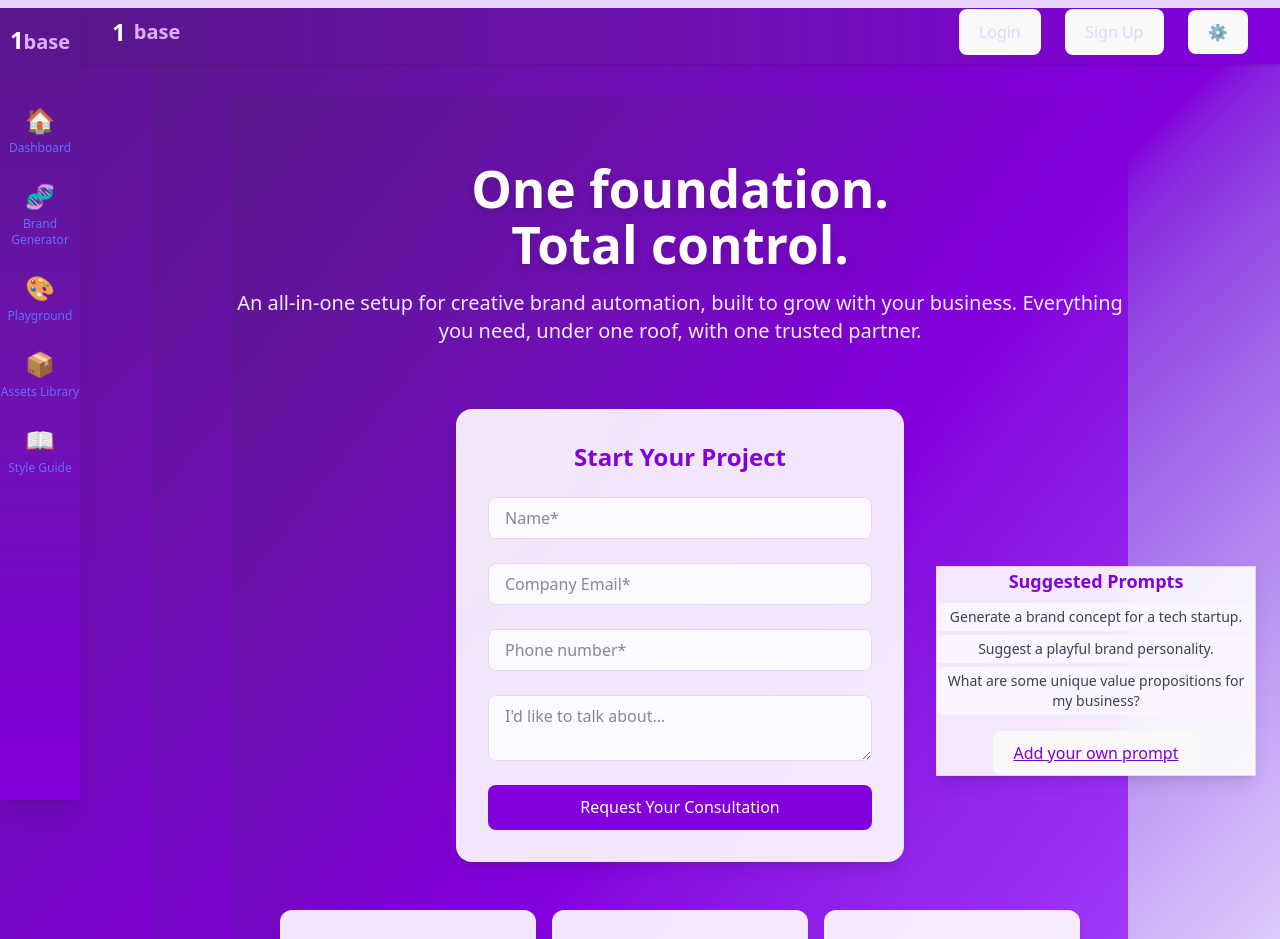
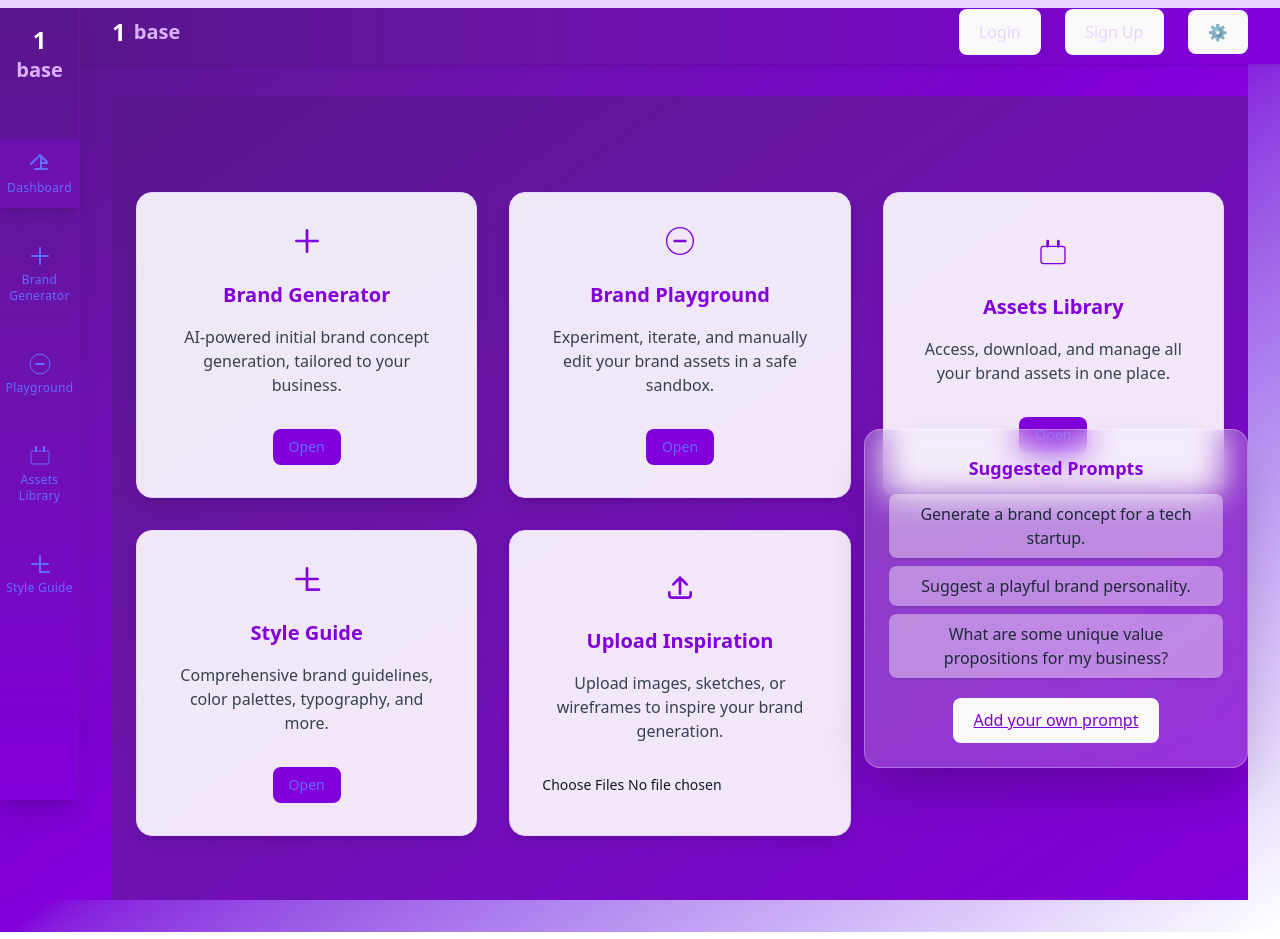
Before and after one commit to aman-ifza/1base, a React (Vite) app in the folder frontend/: page / in a window 1280 px wide. Shown: the top 939 px of the page. Built offline with nearby package versions, Linux system fonts and the light colour scheme.

Commit message:
updated home page

```diff
--- a/frontend/src/App.tsx
+++ b/frontend/src/App.tsx
@@ -1,4 +1,4 @@
-import { BrowserRouter as Router, Routes, Route } from 'react-router-dom';
+import { BrowserRouter as Router, Routes, Route, NavLink } from 'react-router-dom';
 import { useState } from 'react';
 import './App.css';
 import PromptsCard from './components/PromptsCard';
@@ -8,46 +8,63 @@ import Navbar from './components/Navbar';
 
 // Placeholder components for each page
 const Home = () => (
-  <div className="min-h-[80vh] flex flex-col items-center justify-center bg-gradient-to-br from-purple-900 via-purple-700 to-purple-500 relative overflow-hidden">
-    {/* Hero Section */}
-    <div className="w-full max-w-4xl text-center mt-16 mb-8 z-10">
-      <h1 className="text-5xl md:text-6xl font-extrabold text-white drop-shadow-lg mb-4">One foundation.<br />Total control.</h1>
-      <p className="text-lg md:text-xl text-purple-100 mb-8">An all-in-one setup for creative brand automation, built to grow with your business. Everything you need, under one roof, with one trusted partner.</p>
+  <div className="min-h-screen w-full flex flex-col items-center justify-start bg-gradient-to-br from-purple-900 via-purple-800 to-purple-700 py-16 px-6 font-sans">
+    <div className="w-full max-w-6xl grid grid-cols-1 md:grid-cols-2 lg:grid-cols-3 gap-8 mt-8 z-10">
+      {/* Brand Generator Card */}
+      <FeatureCard
+        title="Brand Generator"
+        description="AI-powered initial brand concept generation, tailored to your business."
+        to="/brand-generator"
+        icon={<svg xmlns="http://www.w3.org/2000/svg" className="h-8 w-8 text-primary" fill="none" viewBox="0 0 24 24" stroke="currentColor"><path strokeLinecap="round" strokeLinejoin="round" strokeWidth={2} d="M12 4v16m8-8H4" /></svg>}
+      />
+      {/* Playground Card */}
+      <FeatureCard
+        title="Brand Playground"
+        description="Experiment, iterate, and manually edit your brand assets in a safe sandbox."
+        to="/playground"
+        icon={<svg xmlns="http://www.w3.org/2000/svg" className="h-8 w-8 text-primary" fill="none" viewBox="0 0 24 24" stroke="currentColor"><circle cx="12" cy="12" r="10" /><path strokeLinecap="round" strokeLinejoin="round" strokeWidth={2} d="M8 12h8" /></svg>}
+      />
+      {/* Assets Library Card */}
+      <FeatureCard
+        title="Assets Library"
+        description="Access, download, and manage all your brand assets in one place."
+        to="/assets"
+        icon={<svg xmlns="http://www.w3.org/2000/svg" className="h-8 w-8 text-primary" fill="none" viewBox="0 0 24 24" stroke="currentColor"><rect x="3" y="7" width="18" height="13" rx="2" /><path strokeLinecap="round" strokeLinejoin="round" strokeWidth={2} d="M16 3v4M8 3v4" /></svg>}
+      />
+      {/* Style Guide Card */}
+      <FeatureCard
+        title="Style Guide"
+        description="Comprehensive brand guidelines, color palettes, typography, and more."
+        to="/style-guide"
+        icon={<svg xmlns="http://www.w3.org/2000/svg" className="h-8 w-8 text-primary" fill="none" viewBox="0 0 24 24" stroke="currentColor"><path strokeLinecap="round" strokeLinejoin="round" strokeWidth={2} d="M12 20h9" /><path strokeLinecap="round" strokeLinejoin="round" strokeWidth={2} d="M12 4v16m8-8H4" /></svg>}
+      />
+      {/* Upload Card */}
+      <FeatureCard
+        title="Upload Inspiration"
+        description="Upload images, sketches, or wireframes to inspire your brand generation."
+        to="#"
+        icon={<svg xmlns="http://www.w3.org/2000/svg" className="h-8 w-8 text-primary" fill="none" viewBox="0 0 24 24" stroke="currentColor"><path strokeLinecap="round" strokeLinejoin="round" strokeWidth={2} d="M4 16v2a2 2 0 002 2h12a2 2 0 002-2v-2M7 10l5-5m0 0l5 5m-5-5v12" /></svg>}
+        upload
+      />
     </div>
-    {/* Project Start Card */}
-    <div className="w-full max-w-md bg-card rounded-2xl shadow-2xl p-8 flex flex-col gap-4 z-10">
-      <h2 className="text-2xl font-bold text-primary mb-2">Start Your Project</h2>
-      <input className="rounded-lg border border-purple-200 px-4 py-2 mb-2 bg-white/80" placeholder="Name*" />
-      <input className="rounded-lg border border-purple-200 px-4 py-2 mb-2 bg-white/80" placeholder="Company Email*" />
-      <input className="rounded-lg border border-purple-200 px-4 py-2 mb-2 bg-white/80" placeholder="Phone number*" />
-      <textarea className="rounded-lg border border-purple-200 px-4 py-2 mb-2 bg-white/80" placeholder="I'd like to talk about..." rows={2} />
-      <button className="bg-primary text-white font-semibold py-2 rounded-lg hover:bg-primary-dark transition">Request Your Consultation</button>
-    </div>
-    {/* Quick Actions */}
-    <div className="w-full max-w-4xl flex flex-wrap justify-center gap-4 mt-12 z-10">
-      <div className="bg-card rounded-xl p-6 flex flex-col items-center w-64 shadow-lg">
-        <span className="text-primary font-bold text-lg mb-2">Full Brand Journey</span>
-        <button className="bg-primary text-white px-4 py-2 rounded-lg font-semibold hover:bg-primary-dark transition">Start Now</button>
-      </div>
-      <div className="bg-card rounded-xl p-6 flex flex-col items-center w-64 shadow-lg">
-        <span className="text-primary font-bold text-lg mb-2">Just Need a Logo?</span>
-        <button className="bg-primary text-white px-4 py-2 rounded-lg font-semibold hover:bg-primary-dark transition">Logo Tool</button>
-      </div>
-      <div className="bg-card rounded-xl p-6 flex flex-col items-center w-64 shadow-lg">
-        <span className="text-primary font-bold text-lg mb-2">Only a Color Palette?</span>
-        <button className="bg-primary text-white px-4 py-2 rounded-lg font-semibold hover:bg-primary-dark transition">Palette Tool</button>
-      </div>
-    </div>
-    {/* Upload Section */}
-    <div className="w-full max-w-2xl bg-card rounded-xl p-6 mt-12 flex flex-col items-center shadow-lg z-10">
-      <span className="text-primary font-bold text-lg mb-2">Upload Images or Wireframes</span>
-      <input type="file" className="mb-2" multiple />
-      <p className="text-sm text-gray-700">Upload images, sketches, or wireframes to inspire your brand generation.</p>
-    </div>
-    {/* Background Accent */}
-    <div className="absolute top-0 left-0 w-full h-full bg-gradient-to-br from-purple-900/80 via-purple-700/60 to-purple-500/40 pointer-events-none z-0" />
   </div>
 );
+
+// FeatureCard component for dashboard grid
+function FeatureCard({ title, description, to, icon, upload }: any) {
+  return (
+    <div className="bg-card rounded-2xl shadow-xl p-8 flex flex-col items-center justify-center gap-4 transition transform hover:-translate-y-1 hover:shadow-2xl border border-purple-200 group">
+      <div className="mb-2">{icon}</div>
+      <h3 className="text-xl font-bold text-primary group-hover:text-primary-dark transition">{title}</h3>
+      <p className="text-gray-700 text-center mb-4">{description}</p>
+      {upload ? (
+        <input type="file" className="w-full text-sm" multiple />
+      ) : (
+        <NavLink to={to} className="bg-primary text-white px-4 py-2 rounded-lg font-semibold hover:bg-primary-dark transition text-sm">Open</NavLink>
+      )}
+    </div>
+  );
+}
 
 const Dashboard = () => <div className="p-8 bg-card min-h-[80vh]">User Dashboard</div>;
 const BrandGenerator = () => <div className="p-8 bg-card min-h-[80vh]">Brand DNA Generator</div>;
--- a/frontend/src/components/PromptsCard.tsx
+++ b/frontend/src/components/PromptsCard.tsx
@@ -20,24 +20,24 @@ export default function PromptsCard() {
   };
 
   return (
-    <div className="fixed bottom-6 right-6 w-80 bg-card border border-purple-200 z-50">
-      <h3 className="font-semibold text-lg mb-2 text-primary">Suggested Prompts</h3>
-      <ul className="mb-2 space-y-1">
+    <div className="fixed bottom-8 right-8 w-96 max-w-full bg-white/20 backdrop-blur-lg shadow-2xl rounded-2xl p-6 border border-white/30 z-50 font-sans font-medium text-gray-900">
+      <h3 className="font-semibold text-lg mb-3 text-primary">Suggested Prompts</h3>
+      <ul className="mb-3 space-y-2">
         {prompts.map((prompt, idx) => (
-          <li key={idx} className="text-sm text-gray-700 bg-purple-50 rounded px-2 py-1">{prompt}</li>
+          <li key={idx} className="text-base text-gray-800 bg-white/40 rounded-lg px-3 py-2 font-medium shadow-sm">{prompt}</li>
         ))}
       </ul>
       {showInput ? (
         <div className="flex gap-2 mt-2">
           <input
-            className="flex-1 border rounded px-2 py-1 text-sm border-purple-300 focus:border-primary-dark focus:ring-1 focus:ring-primary"
+            className="flex-1 border border-purple-300 rounded-lg px-3 py-2 text-base bg-white/70 focus:border-primary-dark focus:ring-2 focus:ring-primary outline-none font-sans font-medium"
             value={customPrompt}
             onChange={e => setCustomPrompt(e.target.value)}
             placeholder="Type your prompt..."
             autoFocus
           />
           <button
-            className="bg-primary text-white px-3 py-1 rounded text-sm hover:bg-primary-dark"
+            className="bg-primary text-white px-4 py-2 rounded-lg text-base font-semibold hover:bg-primary-dark transition"
             onClick={handleAddPrompt}
           >
             Add
@@ -45,7 +45,7 @@ export default function PromptsCard() {
         </div>
       ) : (
         <button
-          className="text-primary text-sm underline mt-2"
+          className="text-primary text-base underline mt-2 font-semibold hover:text-primary-dark"
           onClick={() => setShowInput(true)}
         >
           Add your own prompt
--- a/frontend/src/components/Sidebar.tsx
+++ b/frontend/src/components/Sidebar.tsx
@@ -1,32 +1,42 @@
 import { NavLink } from 'react-router-dom';
 
 const navItems = [
-  { to: '/', label: 'Dashboard', icon: '🏠' },
-  { to: '/brand-generator', label: 'Brand Generator', icon: '🧬' },
-  { to: '/playground', label: 'Playground', icon: '🎨' },
-  { to: '/assets', label: 'Assets Library', icon: '📦' },
-  { to: '/style-guide', label: 'Style Guide', icon: '📖' },
+  { to: '/', label: 'Dashboard', icon: (
+    <svg xmlns="http://www.w3.org/2000/svg" className="h-6 w-6" fill="none" viewBox="0 0 24 24" stroke="currentColor"><path strokeLinecap="round" strokeLinejoin="round" strokeWidth={2} d="M3 12l2-2m0 0l7-7 7 7M13 5v6h6m-6 0v6m0 0H7m6 0h6" /></svg>
+  ) },
+  { to: '/brand-generator', label: 'Brand Generator', icon: (
+    <svg xmlns="http://www.w3.org/2000/svg" className="h-6 w-6" fill="none" viewBox="0 0 24 24" stroke="currentColor"><path strokeLinecap="round" strokeLinejoin="round" strokeWidth={2} d="M12 4v16m8-8H4" /></svg>
+  ) },
+  { to: '/playground', label: 'Playground', icon: (
+    <svg xmlns="http://www.w3.org/2000/svg" className="h-6 w-6" fill="none" viewBox="0 0 24 24" stroke="currentColor"><circle cx="12" cy="12" r="10" /><path strokeLinecap="round" strokeLinejoin="round" strokeWidth={2} d="M8 12h8" /></svg>
+  ) },
+  { to: '/assets', label: 'Assets Library', icon: (
+    <svg xmlns="http://www.w3.org/2000/svg" className="h-6 w-6" fill="none" viewBox="0 0 24 24" stroke="currentColor"><rect x="3" y="7" width="18" height="13" rx="2" /><path strokeLinecap="round" strokeLinejoin="round" strokeWidth={2} d="M16 3v4M8 3v4" /></svg>
+  ) },
+  { to: '/style-guide', label: 'Style Guide', icon: (
+    <svg xmlns="http://www.w3.org/2000/svg" className="h-6 w-6" fill="none" viewBox="0 0 24 24" stroke="currentColor"><path strokeLinecap="round" strokeLinejoin="round" strokeWidth={2} d="M12 20h9" /><path strokeLinecap="round" strokeLinejoin="round" strokeWidth={2} d="M12 4v16m8-8H4" /></svg>
+  ) },
 ];
 
 export default function Sidebar() {
   return (
-    <aside className="fixed top-0 left-0 h-full w-20 bg-gradient-to-b from-purple-900 via-purple-800 to-purple-700 flex flex-col items-center py-6 shadow-xl z-40">
-      <div className="mb-8">
+    <aside className="fixed top-0 left-0 h-full w-20 bg-gradient-to-b from-purple-900 via-purple-800 to-purple-700 flex flex-col items-center py-6 shadow-xl z-40 border-r border-purple-800">
+      <div className="mb-10 flex flex-col items-center">
         <span className="text-white text-2xl font-extrabold">1</span>
         <span className="text-purple-300 text-xl font-bold">base</span>
       </div>
-      <nav className="flex flex-col gap-6 mt-4">
+      <nav className="flex flex-col gap-6 mt-4 w-full">
         {navItems.map(item => (
           <NavLink
             key={item.to}
             to={item.to}
             className={({ isActive }) =>
-              `flex flex-col items-center text-lg font-semibold transition text-purple-200 hover:text-white ${isActive ? 'text-white' : ''}`
+              `flex flex-col items-center py-3 w-full transition group ${isActive ? 'bg-purple-800 text-white shadow-lg' : 'text-purple-200 hover:bg-purple-800 hover:text-white'}`
             }
             title={item.label}
           >
-            <span className="text-2xl mb-1">{item.icon}</span>
-            <span className="text-xs">{item.label}</span>
+            <span className="mb-1">{item.icon}</span>
+            <span className="text-xs font-medium tracking-wide group-hover:text-white group-focus:text-white">{item.label}</span>
           </NavLink>
         ))}
       </nav>
```
